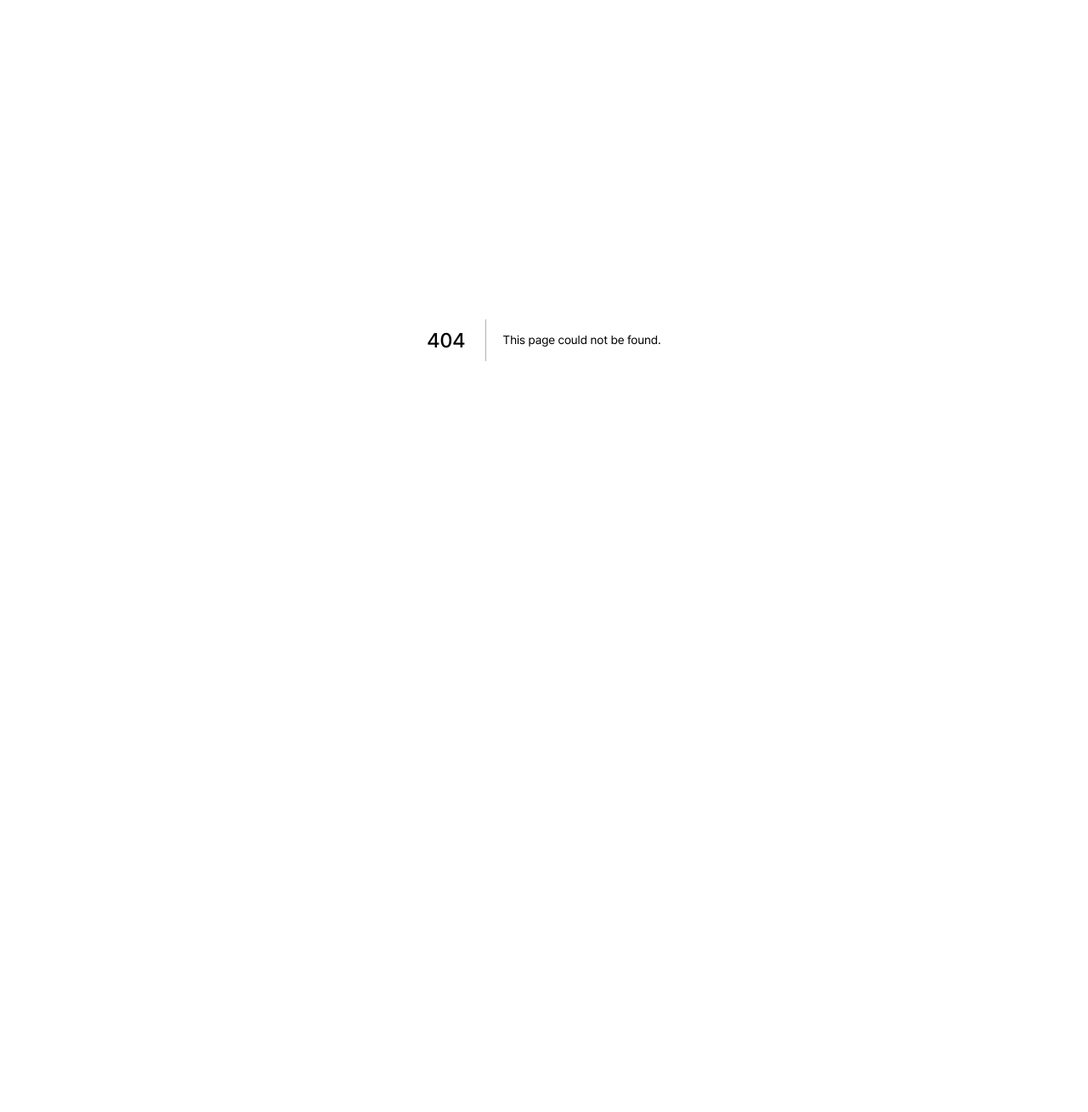
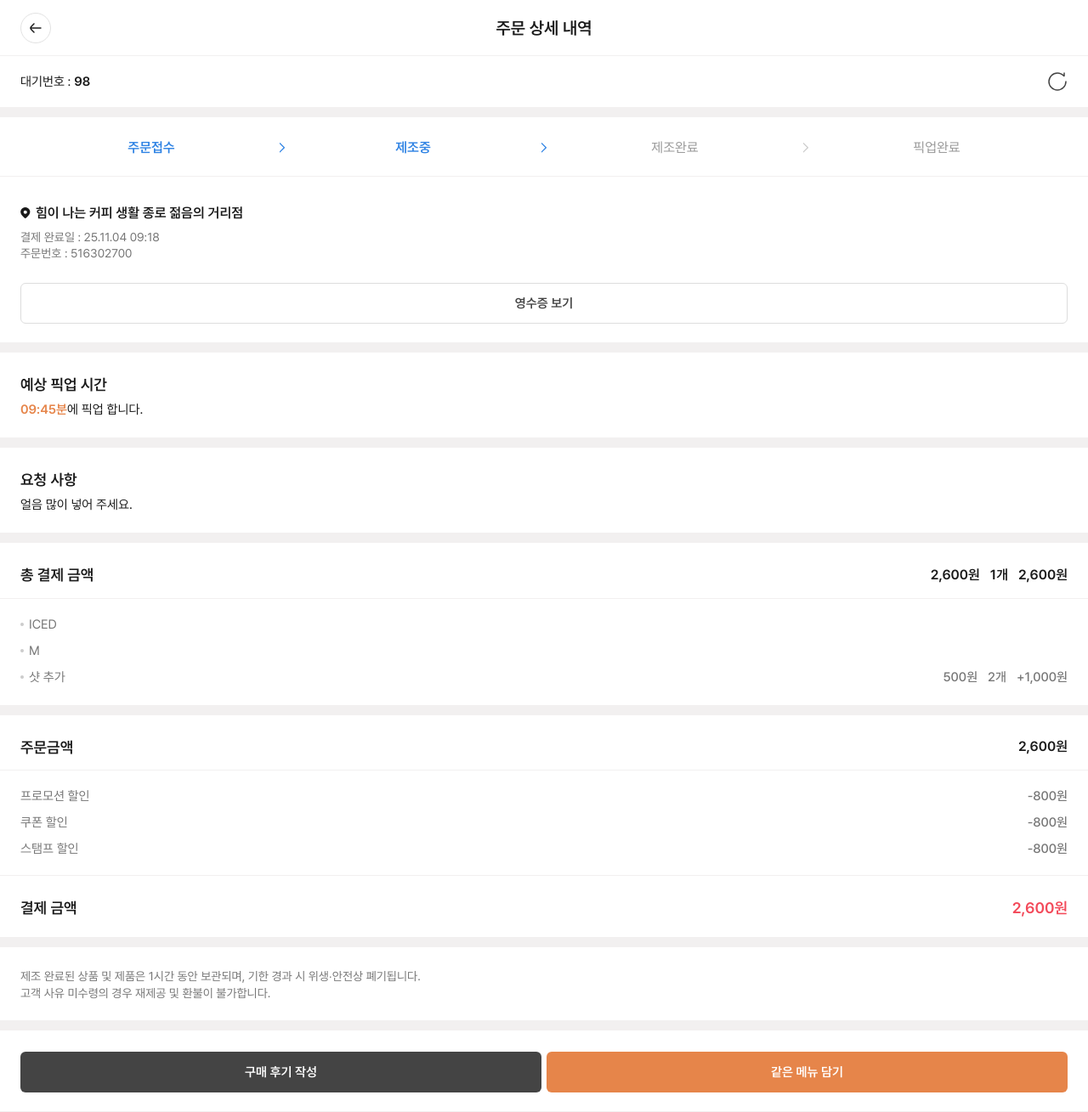
Before and after one commit to nalpari/whale-erp-pickup-app-pub, a Next.js app: page /orderhistory/1 in a window 1280 px wide. Before the commit this address had no page. Shown: the whole page at 85% size. Before the commit the page ends 800 px from the top, so only its background shows below. Built offline with nearby package versions, Linux system fonts and the light colour scheme.

Commit message:
style: 주문 상세 내역 페이지 추가

```diff
--- /dev/null
+++ b/src/app/(sub)/orderhistory/[id]/page.tsx
@@ -0,0 +1,10 @@
+import Header from "@/components/ui/Header";
+import HistoryDetail from "@/components/orderhistory/HistoryDetail";
+export default function OrderHistoryPage() {
+  return (
+    <div className="history-list-wrap">
+      <Header url="/orderhistory" title="주문 상세 내역" basket={false} />
+      <HistoryDetail />
+    </div>
+  );
+}
--- /dev/null
+++ b/src/components/orderhistory/HistoryDetail.tsx
@@ -0,0 +1,135 @@
+export default function HistoryDetail() {
+  return (
+    <div className="order-history-contents">
+      <div className="history-data-wrap">
+        <div className="history-data">
+            대기번호 : <span>98</span>
+        </div>
+        <div className="history-btn-bx">
+          <button className="history-reset-btn"></button>
+        </div>
+      </div>
+      <div className="history-detail-bx">
+        <ul className="item-step-list">
+          <li className="step-item act">주문접수</li>
+          <li className="step-item act">제조중</li>
+          <li className="step-item">제조완료</li>
+          <li className="step-item">픽업완료</li>
+        </ul>
+        <div className="detail-data-wrap">
+          <div className="detail-data-name">
+            힘이 나는 커피 생활 종로 젊음의 거리점
+          </div>
+          <div className="detail-data">
+            <span>결제 완료일 : 25.11.04 09:18</span>
+            <span>주문번호 : 516302700</span>
+          </div>
+          <div className="bill-btn">
+            <button className="btn-form outline block">영수증 보기</button>
+          </div>
+        </div>
+      </div>
+      <div className="history-detail-bx">
+        <div className="history-detail-form">
+          <div className="detail-form-tit">예상 픽업 시간</div>
+          <div className="detail-form-txt">
+            <span>09:45분</span>에 픽업 합니다.
+          </div>
+        </div>
+      </div>
+      <div className="history-detail-bx">
+        <div className="history-detail-form">
+          <div className="detail-form-tit">요청 사항</div>
+          <div className="detail-form-txt">얼음 많이 넣어 주세요.</div>
+        </div>
+      </div>
+      <div className="history-detail-bx">
+        <div className="history-cost-form">
+          <div className="cost-form-tit">
+            <p className="name">총 결제 금액</p>
+            <p className="cost">
+              <span>2,600원</span>
+              <span>1개</span>
+              <span>2,600원</span>
+            </p>
+          </div>
+          <div className="cost-form-sub">
+            <ul className="sub-list dot">
+              <li className="sub-item">
+                <p className="sub-item-name">ICED</p>
+                <p className="sub-item-cost"></p>
+              </li>
+              <li className="sub-item">
+                <p className="sub-item-name">M</p>
+                <p className="sub-item-cost"></p>
+              </li>
+              <li className="sub-item">
+                <p className="sub-item-name">샷 추가</p>
+                <p className="sub-item-cost">
+                  <span>500원</span>
+                  <span>2개</span>
+                  <span>+1,000원</span>
+                </p>
+              </li>
+            </ul>
+          </div>
+        </div>
+      </div>
+      <div className="history-detail-bx">
+        <div className="history-cost-form">
+          <div className="cost-form-tit">
+            <p className="name">주문금액</p>
+            <p className="cost">
+              <span>2,600원</span>
+            </p>
+          </div>
+          <div className="cost-form-sub">
+            <ul className="sub-list ">
+              <li className="sub-item">
+                <p className="sub-item-name">프로모션 할인</p>
+                <p className="sub-item-cost">
+                  <span>-800원</span>
+                </p>
+              </li>
+              <li className="sub-item">
+                <p className="sub-item-name">쿠폰 할인</p>
+                <p className="sub-item-cost">
+                  <span>-800원</span>
+                </p>
+              </li>
+              <li className="sub-item">
+                <p className="sub-item-name">스탬프 할인</p>
+                <p className="sub-item-cost">
+                  <span>-800원</span>
+                </p>
+              </li>
+            </ul>
+          </div>
+          <div className="cost-form-total">
+            <p className="total-name">결제 금액</p>
+            <p className="total-cost">
+              <span>2,600원</span>
+            </p>
+          </div>
+        </div>
+      </div>
+      <div className="history-detail-bx">
+        <div className="history-detail-guide">
+          <span>
+            제조 완료된 상품 및 제품은 1시간 동안 보관되며, 기한 경과 시
+            위생∙안전상 폐기됩니다.
+          </span>
+          <span>고객 사유 미수령의 경우 재제공 및 환불이 불가합니다.</span>
+        </div>
+      </div>
+      <div className="history-detail-bx">
+        <div className="history-detail-btn-bx">
+          <button className="btn-form black block">구매 후기 작성</button>
+          <button className="btn-form org block">같은 메뉴 담기</button>
+          {/* 주문취소 버튼 추가 시 주석 해제 */}
+          {/* <button className="btn-form pink block">주문취소</button> */}
+        </div>
+      </div>
+    </div>
+  );
+}
--- a/src/styles/abstracts/_variables.scss
+++ b/src/styles/abstracts/_variables.scss
@@ -102,12 +102,12 @@ $pink-d-back-color: #e0e0e0; //기본 disable 배경
 
 $out-back-color: #fff; //outline 배경
 $out-font-color: #444; //ouline 폰트
-$out-border-color: #ededed; //outline 보더
+$out-border-color: #dddddd; //outline 보더
 $out-h-back-color: #444; //outline hover 배경
 $out-a-back-color: #fff; //outline active 배경
 $out-d-back-color: #ffffff; //outline disable 배경
 $out-d-font-color: #e0e0e0; //outline disable 폰트
-$out-d-border-color: #bdbdbd; //outline disable 보더
+$out-d-border-color: #dddddd; //outline disable 보더
 
 $log-back-color: #b2c0cb; //로그인 배경
 $log-font-color: #fff; //로그인 폰트
--- a/src/styles/base/_button.scss
+++ b/src/styles/base/_button.scss
@@ -88,7 +88,7 @@
 // 데스크탑 small 버튼
 .btn-form {
   @include btn-frame(48px, 24px, $n-btn-font, 24px);
-  &.outline {
+  &.min {
     @include btn-frame(30px, 12px, $sn-btn-font, 24px);
     font-weight: 500;
   }
--- a/src/styles/components/_contents.scss
+++ b/src/styles/components/_contents.scss
@@ -791,7 +791,7 @@
 .order-history-contents {
   margin-top: 66px;
   background-color: #f2f0f0;
-  height: calc(100vh - 66px);
+  min-height: calc(100vh - 66px);
 }
 
 .history-data-wrap {
@@ -807,14 +807,22 @@
       font-weight: 600;
     }
   }
-  .history-data-btn {
-    display: block;
+  .history-btn-bx {
     margin-left: auto;
-    width: 24px;
-    height: 24px;
-    background: url(/assets/images/contents/history_data_btn.svg) no-repeat
-      center center;
-    background-size: cover;
+    button {
+      display: block;
+      width: 24px;
+      height: 24px;
+      background-repeat: no-repeat;
+      background-position: center center;
+      background-size: cover;
+      &.history-data-btn {
+        background-image: url(/assets/images/contents/history_data_btn.svg);
+      }
+      &.history-reset-btn {
+        background-image: url(/assets/images/contents/history_reset_btn.svg);
+      }
+    }
   }
 }
 
@@ -927,9 +935,165 @@
     }
   }
 }
+
+.history-detail-bx {
+  margin-top: 10px;
+  padding: 25px 0 22px;
+  background-color: #fff;
+  border-top: 1px solid #f2f0f0;
+  border-bottom: 1px solid #f2f0f0;
+
+  .item-step-list {
+    padding-top: 0;
+  }
+}
+.detail-data-wrap {
+  padding: 32px 24px 0;
+  .detail-data-name {
+    position: relative;
+    @include fontDefinition(16px, 600, 140%);
+    color: #1a1a1a;
+    margin-bottom: 7px;
+    padding-left: 18px;
+    &::before {
+      content: "";
+      position: absolute;
+      top: 4px;
+      left: 0;
+      width: 12px;
+      height: 13px;
+      background: url(/assets/images/contents/history_detail_name.svg) no-repeat
+        center center;
+      background-size: cover;
+    }
+  }
+  .detail-data {
+    @include fontDefinition(14px, 400, 140%);
+    color: #777;
+    span {
+      display: block;
+    }
+  }
+  .bill-btn {
+    margin-top: 24px;
+  }
+}
+.history-detail-form {
+  padding: 0 24px;
+  .detail-form-tit {
+    @include fontDefinition(18px, 600, 140%);
+    color: #1a1a1a;
+    margin-bottom: 7px;
+  }
+  .detail-form-txt {
+    @include fontDefinition(15px, 400, 140%);
+    color: #1a1a1a;
+    span {
+      font-weight: 600;
+      color: #e6854a;
+    }
+  }
+}
+
+.cost-form-tit {
+  @include flex(0px);
+  align-items: center;
+  padding: 0 24px 14px;
+  border-bottom: 1px solid #f2f0f0;
+  .name {
+    @include fontDefinition(18px, 600, 140%);
+    color: #1a1a1a;
+  }
+  .cost {
+    margin-left: auto;
+    @include flex(12px);
+    align-items: center;
+    @include fontDefinition(16px, 600, 140%);
+    color: #1a1a1a;
+    span {
+      display: block;
+    }
+  }
+}
+.cost-form-sub {
+  padding: 20px 24px 0;
+  .sub-list {
+    @include flex(10px);
+    flex-direction: column;
+    &.dot {
+      .sub-item {
+        padding-left: 10px;
+        &::before {
+          content: "";
+          position: absolute;
+          top: 50%;
+          transform: translateY(-50%);
+          left: 0;
+          width: 4px;
+          height: 4px;
+          background-color: #ccc;
+          border-radius: 50%;
+        }
+      }
+    }
+  }
+  .sub-item {
+    position: relative;
+    @include flex(0px);
+    align-items: center;
+    .sub-item-name {
+      @include fontDefinition(15px, 400, 140%);
+      color: #777;
+    }
+    .sub-item-cost {
+      @include flex(12px);
+      align-items: center;
+      margin-left: auto;
+      @include fontDefinition(15px, 500, 140%);
+      color: #777;
+      span {
+        display: block;
+      }
+    }
+  }
+}
+.cost-form-total {
+  @include flex(0px);
+  align-items: center;
+  padding: 25px 24px 0;
+  margin-top: 20px;
+  border-top: 1px solid #f2f0f0;
+  .total-name {
+    @include fontDefinition(18px, 600, 140%);
+    color: #1a1a1a;
+  }
+  .total-cost {
+    margin-left: auto;
+    @include fontDefinition(18px, 600, 140%);
+    color: #f34a5a;
+    span {
+      display: block;
+    }
+  }
+}
+.history-detail-guide {
+  padding: 0 24px;
+  span {
+    @include fontDefinition(14px, 400, 140%);
+    color: #777;
+    display: block;
+    word-break: keep-all;
+  }
+}
+.history-detail-btn-bx {
+  @include flex(6px);
+  align-items: center;
+  padding: 0 24px;
+}
+
 .history-empty {
+  height: calc(100vh - 66px);
   background-color: #fff;
-  height: 100%;
   .empty-wrap {
     @include flex(0px);
     flex-direction: column;
```
Also changed, not shown: src/components/orderhistory/OrderHistoryContents.tsx (+8 -2 lines), public/assets/images/contents/history_detail_name.svg (added), public/assets/images/contents/history_reset_btn.svg (added).
